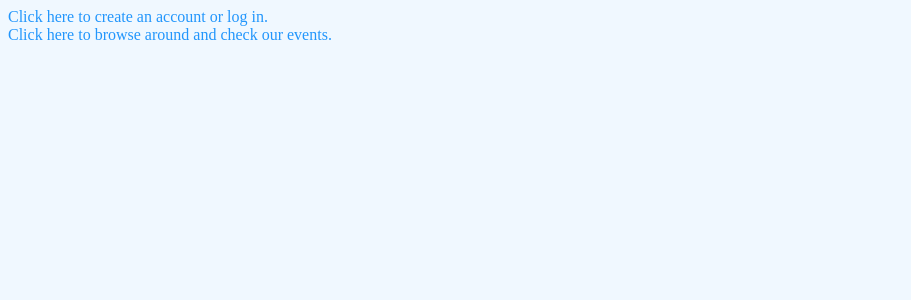
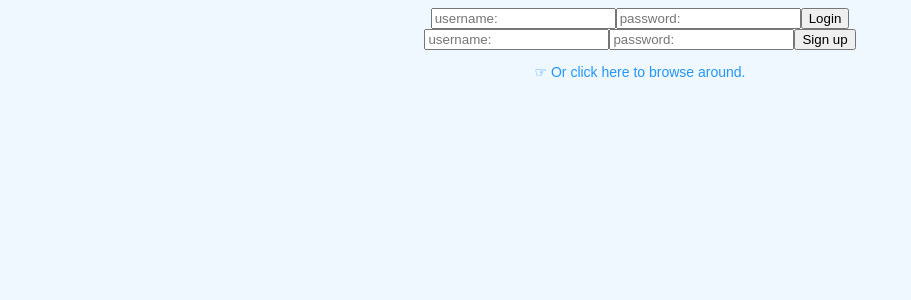
Before and after one commit to nikolasalim/ticketland-client, a React (Create React App) app: page / in a window 1280 px wide. Shown: the top 300 px of the page, without its empty margins (0-911 px from the left). Built offline with nearby package versions, Linux system fonts and the light colour scheme.

Commit message:
add redirect to EventList from login/signup

```diff
--- a/src/App.js
+++ b/src/App.js
@@ -6,8 +6,6 @@ import EventListContainer from "./components/EventListContainer";
 import EventDetailsContainer from "./components/EventDetailsContainer";
 import TicketDetailsContainer from "./components/TicketDetailsContainer";
 import AuthPage from "./components/AuthPage";
-import LandingPage from "./components/LandingPage";
-// import { Redirect } from "react-router-dom";
 import "./App.css";
 
 class App extends React.Component {
@@ -18,9 +16,7 @@ class App extends React.Component {
           <Route path="/ticket/:ticketId" component={TicketDetailsContainer} />
           <Route path="/event/:eventId" component={EventDetailsContainer} />
           <Route path="/event" component={EventListContainer} />
-          <Route path="/login" component={AuthPage} />
-          <Route path="/" component={LandingPage} />
-          {/* <Route path="/" component={EventListContainer} /> */}
+          <Route exact path="/" component={AuthPage} />
         </Switch>
       </Provider>
     );
--- a/src/components/AuthPage.js
+++ b/src/components/AuthPage.js
@@ -1,18 +1,21 @@
 import React from "react";
 import LoginFormContainer from "./LoginFormContainer";
 import SignupFormContainer from "./SignupFormContainer";
-// import CreateEventFormContainer from "./CreateEventFormContainer";
-// import EventList from "./EventList";
 import { connect } from "react-redux";
 import EventListContainer from "./EventListContainer";
+import { Link } from "react-router-dom";
+import "./style/AuthPage.css";
 
 class AuthPage extends React.Component {
   render() {
     if (!this.props.user) {
       return (
-        <div>
+        <div className="main-box">
           <LoginFormContainer />
           <SignupFormContainer />
+          <p>
+            <Link to="/event">☞ Or click here to browse around.</Link>
+          </p>
         </div>
       );
     } else {
@@ -26,36 +29,3 @@ function mapStateToProps(state) {
 }
 
 export default connect(mapStateToProps)(AuthPage);
-
-//////////////////////////////////////////////////////////////////
-
-// else {
-//   if (this.props.events.list.length === 0) {
-//     return (
-//       <div>
-//         <h2>Check out the events:</h2>
-//         <p>
-//           Sorry, there are currently no events available. Create yours right
-//           now:
-//         </p>
-//         <CreateEventFormContainer />
-//       </div>
-//     );
-//   }
-//   return (
-//     <div>
-//       <CreateEventFormContainer />
-//       <EventList events={this.props.events} />
-//       <button onClick={this.previousHandler}>PREVIOUS</button>
-//       <button onClick={this.nextHandler}>NEXT</button>
-//     </div>
-//   );
-// }
-
-// return (
-//   <div>
-//     <LoginFormContainer />
-//     <SignupFormContainer />
-//     {/* <Link to="/event">Or click here to browse around.</Link> */}
-//   </div>
-// );
--- a/src/components/LandingPage.js
+++ /dev/null
@@ -1,25 +0,0 @@
-import React from "react";
-import { connect } from "react-redux";
-import { Link } from "react-router-dom";
-
-class LandingPage extends React.Component {
-  render() {
-    return (
-      <div>
-        <div>
-          <Link to="/login">Click here to create an account or log in.</Link>
-        </div>
-        <div>
-          <Link to="/event">
-            Click here to browse around and check our events.
-          </Link>
-        </div>
-      </div>
-    );
-  }
-}
-
-function mapStateToProps(state) {
-  return { user: state.user };
-}
-export default connect(mapStateToProps)(LandingPage);
--- a/src/components/LoginForm.js
+++ b/src/components/LoginForm.js
@@ -13,6 +13,7 @@ class LoginForm extends React.Component {
         <input
           value={this.props.values.password}
           name="password"
+          type="password"
           onChange={this.props.onChange}
           placeholder="password:"
         ></input>
--- a/src/components/LoginFormContainer.js
+++ b/src/components/LoginFormContainer.js
@@ -2,14 +2,26 @@ import React from "react";
 import LoginForm from "./LoginForm";
 import { connect } from "react-redux";
 import { login } from "../actions/userActions";
-// import { Redirect } from "react-router-dom";
+import { Redirect } from "react-router-dom";
 
 class LoginFormContainer extends React.Component {
-  state = { username: "", password: "" };
+  state = { username: "", password: "", redirect: false };
 
   onSubmit = event => {
+    this.setState({
+      redirect: true
+    });
     event.preventDefault();
     this.props.login(this.state.username, this.state.password);
+
+    console.log("state now is:", this.state);
+  };
+
+  renderRedirect = () => {
+    console.log("is renderRedirect running?");
+    if (this.state.redirect && this.props.user) {
+      return <Redirect to="/event" />;
+    }
   };
 
   onChange = event => {
@@ -21,6 +33,7 @@ class LoginFormContainer extends React.Component {
   render() {
     return (
       <div>
+        {this.renderRedirect()}
         <LoginForm
           onSubmit={this.onSubmit}
           onChange={this.onChange}
@@ -31,4 +44,8 @@ class LoginFormContainer extends React.Component {
   }
 }
 
-export default connect(null, { login })(LoginFormContainer);
+function mapStateToProps(state) {
+  return { user: state.user };
+}
+
+export default connect(mapStateToProps, { login })(LoginFormContainer);
--- a/src/components/SignupForm.js
+++ b/src/components/SignupForm.js
@@ -13,6 +13,7 @@ class SignupForm extends React.Component {
         <input
           value={this.props.values.password}
           name="password"
+          type="password"
           onChange={this.props.onChange}
           placeholder="password:"
         ></input>
```
Also changed, not shown: src/components/style/AuthPage.css (added).
